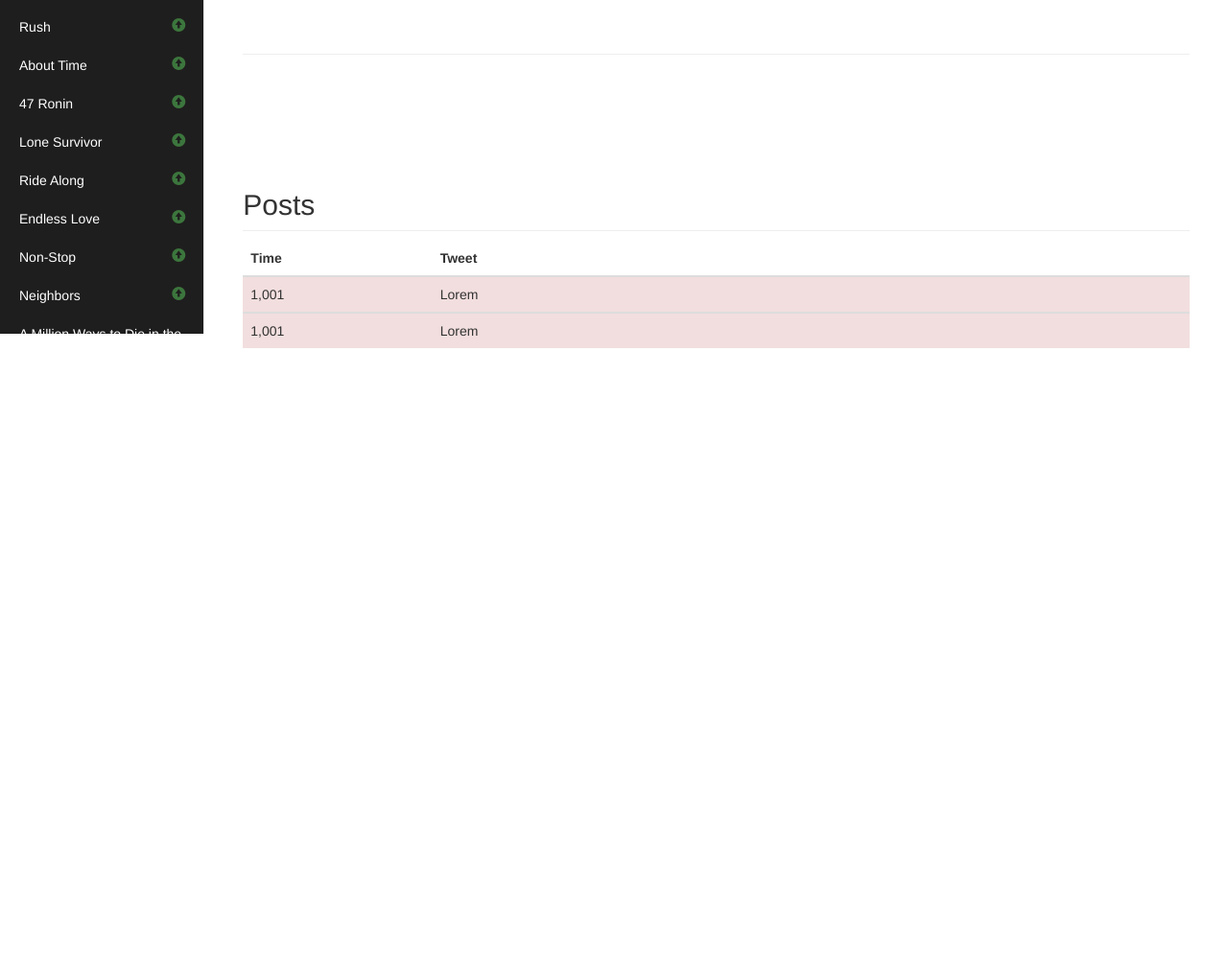
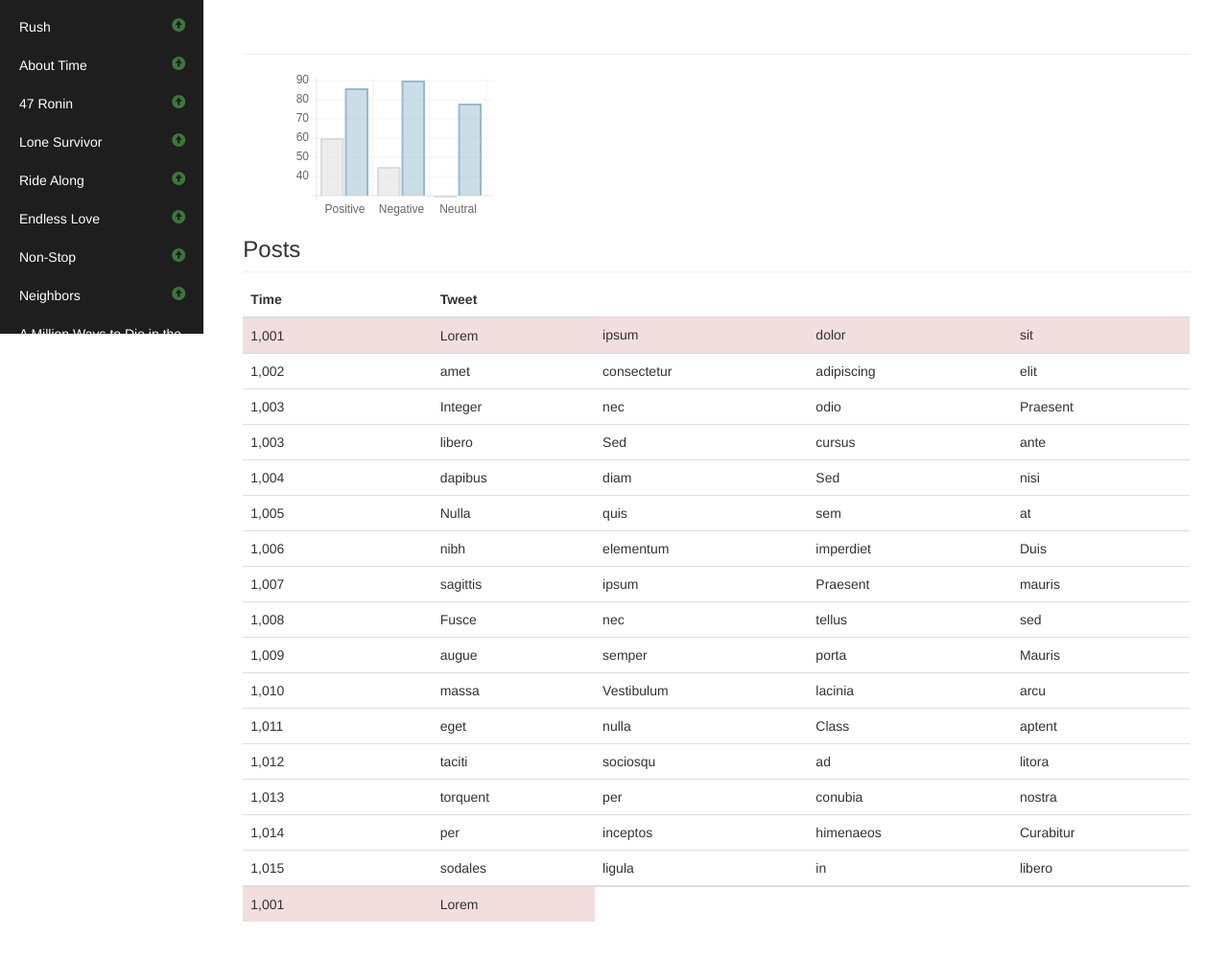
Before and after one commit to jarrydlee/SocialMoveTracker, a Django app: page / in a window 1280 px wide. Shown: the part 452-1453 px from the top of the page at 96% size. Before the commit the page ends 815 px from the top, so only its background shows below. Run offline with Django 3.2, Linux system fonts and the light colour scheme; data that the repository does not hold is empty; some libraries are stand-ins or nearby versions.

Commit message:
Added BarChartData to main.js, slight ui changes

```diff
--- a/static/js/main.js
+++ b/static/js/main.js
@@ -10,6 +10,7 @@ var bindEvents = function () {
     getLineChartData();
     getDoughnutData();
     getSidebar();
+    getBarChartData();
 
     $('#movieSidebar').on('click', '.movie-choice', loadPosts);
 
@@ -264,6 +265,110 @@ var loadPosts = function () {
     });
 };
 
+var getBarChartData = function () {
+//    $.ajax({
+//        url: 'api/get_doughnutdata',
+//        dataType: 'json',
+//        type: 'GET',
+//        success: function (data) {
+//
+//
+//        }
+//    });
+
+    var data = {
+        labels: ["Positive", "Negative", "Neutral"],
+        datasets: [
+            {
+                fillColor: "rgba(220,220,220,0.5)",
+                strokeColor: "rgba(220,220,220,1)",
+                data: [60, 45, 30]
+            },
+            {
+                fillColor: "rgba(151,187,205,0.5)",
+                strokeColor: "rgba(151,187,205,1)",
+                data: [86, 90, 78]
+            }
+        ]
+    }
+    var options = {
+
+        //Boolean - If we show the scale above the chart data
+        scaleOverlay: false,
+
+        //Boolean - If we want to override with a hard coded scale
+        scaleOverride: false,
+
+        //** Required if scaleOverride is true **
+        //Number - The number of steps in a hard coded scale
+        scaleSteps: null,
+        //Number - The value jump in the hard coded scale
+        scaleStepWidth: null,
+        //Number - The scale starting value
+        scaleStartValue: null,
+
+        //String - Colour of the scale line
+        scaleLineColor: "rgba(0,0,0,.1)",
+
+        //Number - Pixel width of the scale line
+        scaleLineWidth: 1,
+
+        //Boolean - Whether to show labels on the scale
+        scaleShowLabels: true,
+
+        //Interpolated JS string - can access value
+        scaleLabel: "<%=value%>",
+
+        //String - Scale label font declaration for the scale label
+        scaleFontFamily: "'Arial'",
+
+        //Number - Scale label font size in pixels
+        scaleFontSize: 12,
+
+        //String - Scale label font weight style
+        scaleFontStyle: "normal",
+
+        //String - Scale label font colour
+        scaleFontColor: "#666",
+
+        ///Boolean - Whether grid lines are shown across the chart
+        scaleShowGridLines: true,
+
+        //String - Colour of the grid lines
+        scaleGridLineColor: "rgba(0,0,0,.05)",
+
+        //Number - Width of the grid lines
+        scaleGridLineWidth: 1,
+
+        //Boolean - If there is a stroke on each bar
+        barShowStroke: true,
+
+        //Number - Pixel width of the bar stroke
+        barStrokeWidth: 2,
+
+        //Number - Spacing between each of the X value sets
+        barValueSpacing: 5,
+
+        //Number - Spacing between data sets within X values
+        barDatasetSpacing: 1,
+
+        //Boolean - Whether to animate the chart
+        animation: true,
+
+        //Number - Number of animation steps
+        animationSteps: 60,
+
+        //String - Animation easing effect
+        animationEasing: "easeOutQuart",
+
+        //Function - Fires when the animation is complete
+        onAnimationComplete: null
+
+    }
+    var ctx = $("#barGraph1").get(0).getContext("2d");
+    var myNewChart = new Chart(ctx).Bar(data, options);
+}
+
 var getMovieName = function(element){
     var title = $(element).attr('data-movie-title');
     return title === undefined ? '' : title;
--- a/templates/index.html
+++ b/templates/index.html
@@ -49,13 +49,13 @@
 
           <div class="row">
               <div class="col-sm-4">
-                  <canvas class="center-block" id="doughnutChart2" width="200" height="100"></canvas>
+                  <canvas class="center-block" id="barGraph1" width="250" height="150"></canvas>
               </div>
           </div>
 
 
 
-          <h2 id="post-header" class="sub-header">Posts</h2>
+          <h3 id="post-header" class="sub-header">Posts</h3>
           <div class="table-responsive">
             <table id="post-feed" class="table table-hover">
               <thead>
@@ -69,6 +69,114 @@
                 <tr class="danger">
                   <td>1,001</td>
                   <td>Lorem</td>
+                  <td>ipsum</td>
+                  <td>dolor</td>
+                  <td>sit</td>
+                </tr>
+                <tr>
+                  <td>1,002</td>
+                  <td>amet</td>
+                  <td>consectetur</td>
+                  <td>adipiscing</td>
+                  <td>elit</td>
+                </tr>
+                <tr>
+                  <td>1,003</td>
+                  <td>Integer</td>
+                  <td>nec</td>
+                  <td>odio</td>
+                  <td>Praesent</td>
+                </tr>
+                <tr>
+                  <td>1,003</td>
+                  <td>libero</td>
+                  <td>Sed</td>
+                  <td>cursus</td>
+                  <td>ante</td>
+                </tr>
+                <tr>
+                  <td>1,004</td>
+                  <td>dapibus</td>
+                  <td>diam</td>
+                  <td>Sed</td>
+                  <td>nisi</td>
+                </tr>
+                <tr>
+                  <td>1,005</td>
+                  <td>Nulla</td>
+                  <td>quis</td>
+                  <td>sem</td>
+                  <td>at</td>
+                </tr>
+                <tr>
+                  <td>1,006</td>
+                  <td>nibh</td>
+                  <td>elementum</td>
+                  <td>imperdiet</td>
+                  <td>Duis</td>
+                </tr>
+                <tr>
+                  <td>1,007</td>
+                  <td>sagittis</td>
+                  <td>ipsum</td>
+                  <td>Praesent</td>
+                  <td>mauris</td>
+                </tr>
+                <tr>
+                  <td>1,008</td>
+                  <td>Fusce</td>
+                  <td>nec</td>
+                  <td>tellus</td>
+                  <td>sed</td>
+                </tr>
+                <tr>
+                  <td>1,009</td>
+                  <td>augue</td>
+                  <td>semper</td>
+                  <td>porta</td>
+                  <td>Mauris</td>
+                </tr>
+                <tr>
+                  <td>1,010</td>
+                  <td>massa</td>
+                  <td>Vestibulum</td>
+                  <td>lacinia</td>
+                  <td>arcu</td>
+                </tr>
+                <tr>
+                  <td>1,011</td>
+                  <td>eget</td>
+                  <td>nulla</td>
+                  <td>Class</td>
+                  <td>aptent</td>
+                </tr>
+                <tr>
+                  <td>1,012</td>
+                  <td>taciti</td>
+                  <td>sociosqu</td>
+                  <td>ad</td>
+                  <td>litora</td>
+                </tr>
+                <tr>
+                  <td>1,013</td>
+                  <td>torquent</td>
+                  <td>per</td>
+                  <td>conubia</td>
+                  <td>nostra</td>
+                </tr>
+                <tr>
+                  <td>1,014</td>
+                  <td>per</td>
+                  <td>inceptos</td>
+                  <td>himenaeos</td>
+                  <td>Curabitur</td>
+                </tr>
+                <tr>
+                  <td>1,015</td>
+                  <td>sodales</td>
+                  <td>ligula</td>
+                  <td>in</td>
+                  <td>libero</td>
                 </tr>
               </tbody>
               <tr class="danger"><td style="width: 20%;">1,001</td><td>Lorem</td></tr></tbody>
```
Also changed, not shown: system/views.py (line endings or trailing spaces).
